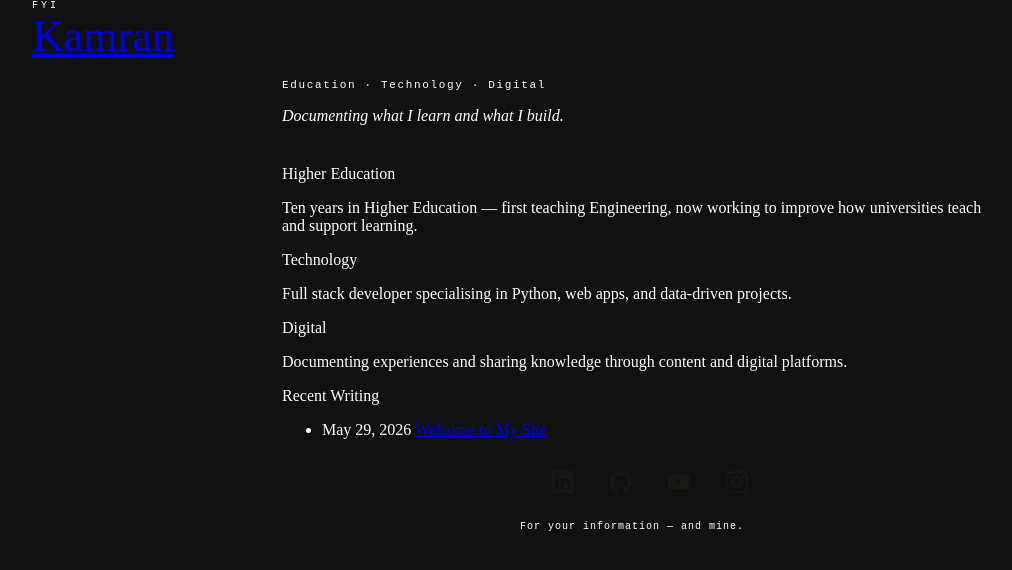
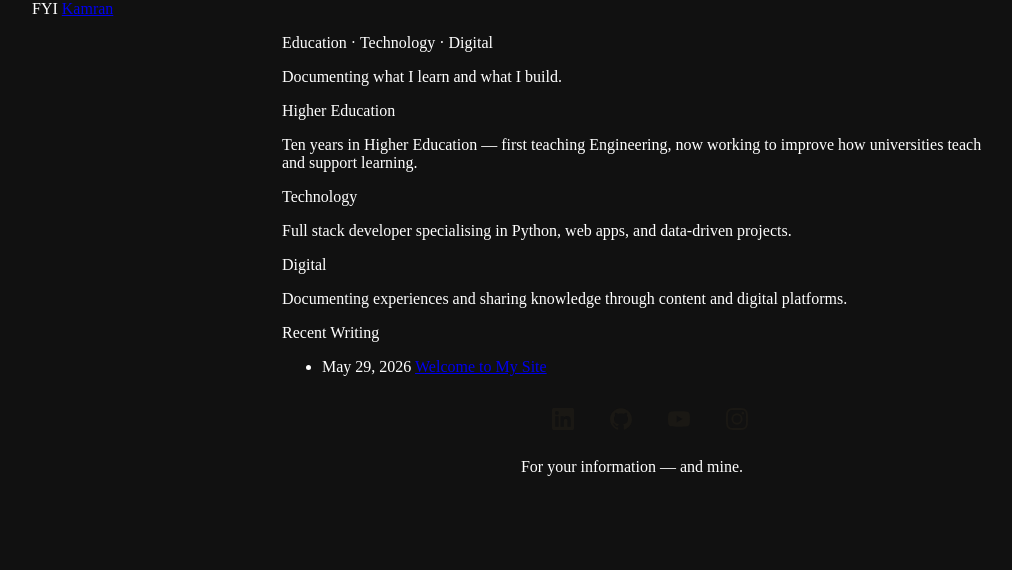
Before and after one commit to fyikamran/fyikamran.github.io, a Jekyll site: the page built from index.html, in a window 1280 px wide. Shown: the top 570 px of the page, without its empty margins (8-1020 px from the left). Built offline with Jekyll 4.4.1, drawn with Linux system fonts in a browser that asks for light colours; some web fonts are replaced.

Commit message:
Update styles.css

```diff
--- a/assets/css/styles.css
+++ b/assets/css/styles.css
@@ -28,46 +28,6 @@ html, body {
   max-width: 700px;
   margin: 0 auto;
 }
-
-
-/* ── Logo ── */
-.logo-mark { margin-bottom: 20px; }
-
-.logo-fyi {
-font-family: ‘DM Mono’, monospace;
-font-size: 10px;
-letter-spacing: 0.3em;
-text-transform: uppercase;
-color: var(–accent);
-display: block;
-margin-bottom: 4px;
-}
-
-.logo-name {
-font-family: ‘Playfair Display’, serif;
-font-size: 44px;
-font-weight: 500;
-color: var(–ink);
-line-height: 1;
-display: block;
-}
-
-.verticals {
-font-family: ‘DM Mono’, monospace;
-font-size: 11px;
-letter-spacing: 0.15em;
-color: var(–ink);
-margin-bottom: 6px;
-}
-
-.tagline {
-font-family: ‘Playfair Display’, serif;
-font-style: italic;
-font-size: 16px;
-color: var(–ink);
-margin-bottom: 40px;
-}
-
 
 
 /* ── Social icons ── */
@@ -101,9 +61,5 @@ display: block;
 /* ── Footer ── */
 footer {
 margin-top: 28px;
-font-family: ‘DM Mono’, monospace;
-font-size: 10px;
-letter-spacing: 0.1em;
-color: var(–muted);
 text-align: center;
 }
```
